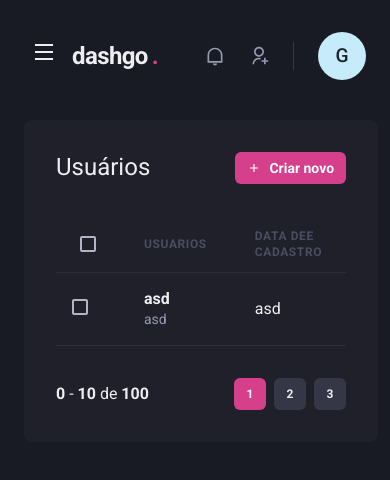
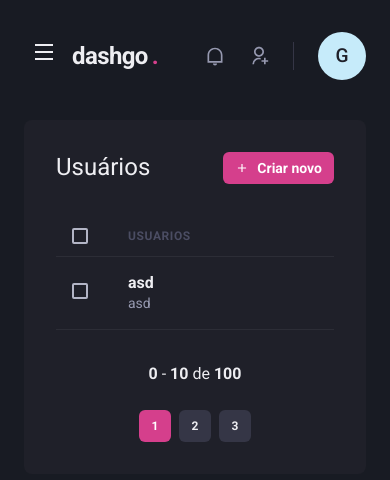
Before and after one commit to Gabriel3421/ignite_dashgo, a Next.js app: page /users in a window 390 px wide. Shown: the top 480 px of the page. Built offline with nearby package versions, Linux system fonts and the light colour scheme.

Commit message:
responsividade tabelas

```diff
--- a/src/components/Pagination/index.tsx
+++ b/src/components/Pagination/index.tsx
@@ -4,7 +4,7 @@
 export function Pagination() {
   return (
     <Stack
-      direction='row'
+      direction={['column','row']}
       spacing="6"
       mt="8"
       justify="space-between"
--- a/src/pages/users/index.tsx
+++ b/src/pages/users/index.tsx
@@ -1,4 +1,4 @@
-import { Box, Flex, Heading, Icon, Button, Table, Thead, Tr, Th, Checkbox,Text, Tbody, Td } from "@chakra-ui/react";
+import { Box, Flex, Heading, Icon, Button, Table, Thead, Tr, Th, Checkbox,Text, Tbody, Td, useBreakpointValue } from "@chakra-ui/react";
 import { RiAddLine } from "react-icons/ri";
 import Header from "../../components/Header";
 import { Pagination } from "../../components/Pagination";
@@ -6,6 +6,10 @@
 
 
 export default function UserList(){
+  const isWideVersion = useBreakpointValue({
+    base: false,
+    lg: true
+  })
   return (
     <Box>
       <Header />
@@ -27,11 +31,11 @@
           <Table colorScheme="whiteAlpha">
             <Thead>
               <Tr>
-                <Th px="6" color="gray.300" width="8">
+                <Th px={["4", "4","6"]} color="gray.300" width="8">
                   <Checkbox colorScheme="pink" />
                 </Th>
                 <Th>Usuarios</Th>
-                <Th>Data dee cadastro</Th>
+                {isWideVersion && <Th>Data de cadastro</Th>}
               </Tr>
             </Thead>
             <Tbody>
@@ -45,7 +49,7 @@
                     <Text fontSize='sm' color='gray.300'>asd</Text>
                   </Box>
                 </Td>
-                <Td>asd</Td>
+                {isWideVersion && <Td>asd</Td>}
               </Tr>
             </Tbody>
           </Table>
```
